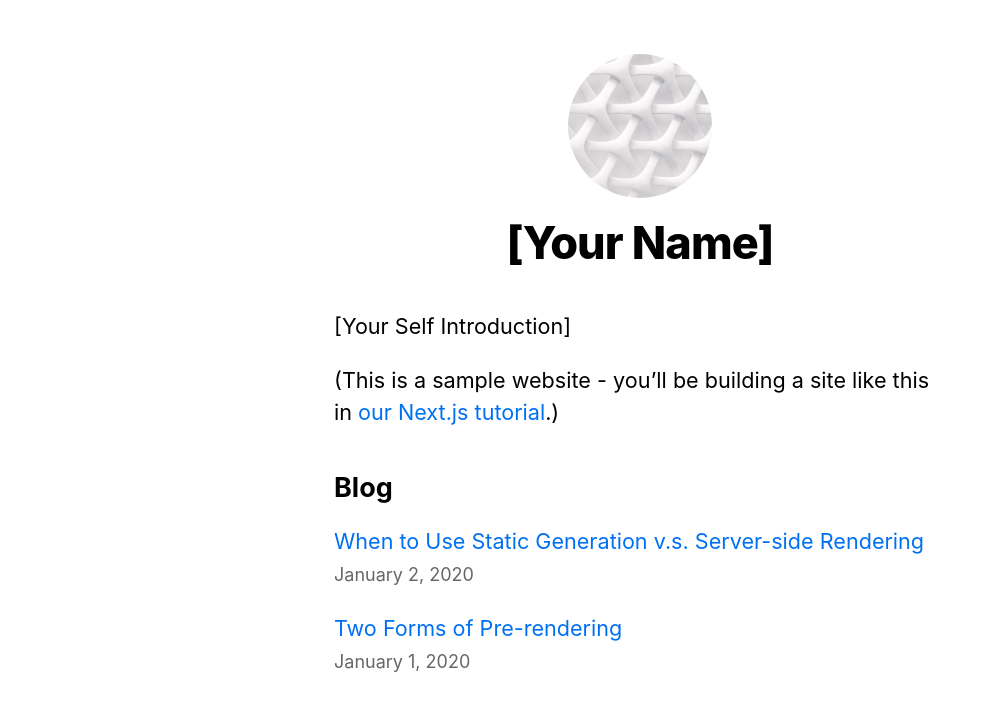
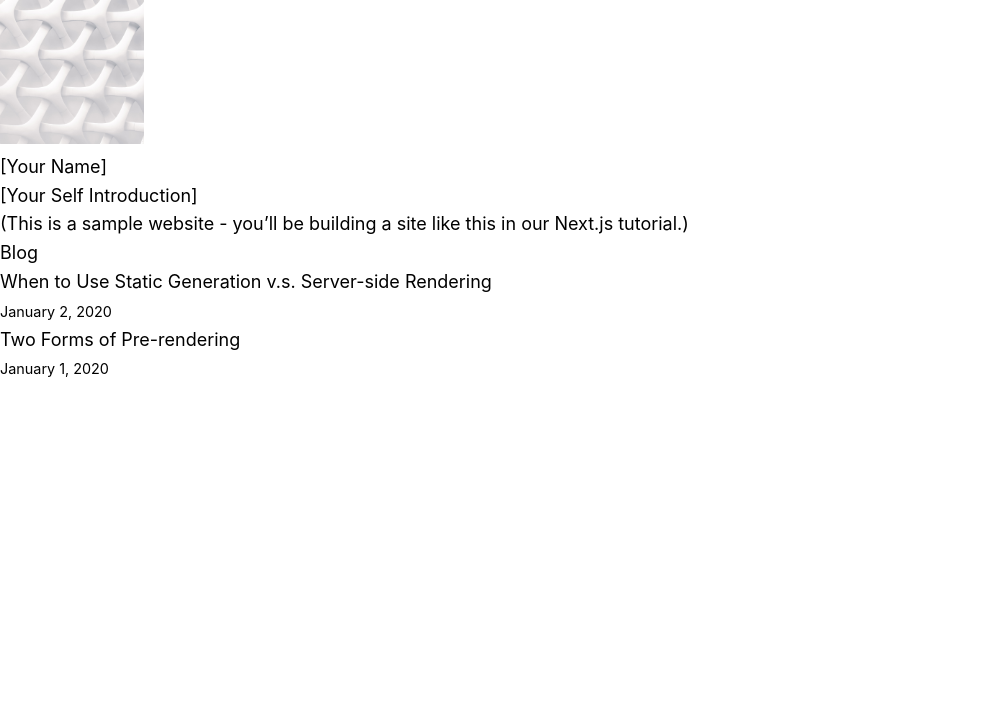
Before and after one commit to matt-davison/blockin-demo, a Next.js app: page / in a window 1280 px wide. Shown: the top 710 px of the page, without its empty margins (0-991 px from the left). Built offline with nearby package versions, Linux system fonts and the light colour scheme.

Commit message:
Added Tailwind CSS
Removed old CSS files and references and added Tailwind CSS

```diff
--- a/components/layout.module.css
+++ /dev/null
@@ -1,15 +0,0 @@
-.container {
-  max-width: 36rem;
-  padding: 0 1rem;
-  margin: 3rem auto 6rem;
-}
-
-.header {
-  display: flex;
-  flex-direction: column;
-  align-items: center;
-}
-
-.backToHome {
-  margin: 3rem 0 0;
-}
--- a/components/layout.tsx
+++ b/components/layout.tsx
@@ -1,7 +1,5 @@
 import Head from 'next/head'
 import Image from 'next/image'
-import styles from './layout.module.css'
-import utilStyles from '../styles/utils.module.css'
 import Link from 'next/link'
 
 const name = '[Your Name]'
@@ -15,7 +13,7 @@ export default function Layout({
   home?: boolean
 }) {
   return (
-    <div className={styles.container}>
+    <div>
       <Head>
         <link rel="icon" href="/favicon.ico" />
         <meta
@@ -31,18 +29,17 @@ export default function Layout({
         <meta name="og:title" content={siteTitle} />
         <meta name="twitter:card" content="summary_large_image" />
       </Head>
-      <header className={styles.header}>
+      <header>
         {home ? (
           <>
             <Image
               priority
               src="/images/profile.jpg"
-              className={utilStyles.borderCircle}
               height={144}
               width={144}
               alt={name}
             />
-            <h1 className={utilStyles.heading2Xl}>{name}</h1>
+            <h1>{name}</h1>
           </>
         ) : (
           <>
@@ -51,16 +48,15 @@ export default function Layout({
                 <Image
                   priority
                   src="/images/profile.jpg"
-                  className={utilStyles.borderCircle}
                   height={108}
                   width={108}
                   alt={name}
                 />
               </a>
             </Link>
-            <h2 className={utilStyles.headingLg}>
+            <h2>
               <Link href="/">
-                <a className={utilStyles.colorInherit}>{name}</a>
+                <a>{name}</a>
               </Link>
             </h2>
           </>
@@ -68,7 +64,7 @@ export default function Layout({
       </header>
       <main>{children}</main>
       {!home && (
-        <div className={styles.backToHome}>
+        <div>
           <Link href="/">
             <a>← Back to home</a>
           </Link>
--- a/package.json
+++ b/package.json
@@ -17,6 +17,9 @@
   "devDependencies": {
     "@types/node": "^17.0.23",
     "@types/react": "^17.0.42",
+    "autoprefixer": "^10.4.4",
+    "postcss": "^8.4.12",
+    "tailwindcss": "^3.0.23",
     "typescript": "^4.6.2"
   }
 }
--- a/pages/index.tsx
+++ b/pages/index.tsx
@@ -1,6 +1,5 @@
 import Head from 'next/head'
 import Layout, { siteTitle } from '../components/layout'
-import utilStyles from '../styles/utils.module.css'
 import { getSortedPostsData } from '../lib/posts'
 import Link from 'next/link'
 import Date from '../components/date'
@@ -20,23 +19,23 @@ export default function Home({
       <Head>
         <title>{siteTitle}</title>
       </Head>
-      <section className={utilStyles.headingMd}>
+      <section>
         <p>[Your Self Introduction]</p>
         <p>
           (This is a sample website - you’ll be building a site like this in{' '}
           <a href="https://nextjs.org/learn">our Next.js tutorial</a>.)
         </p>
       </section>
-      <section className={`${utilStyles.headingMd} ${utilStyles.padding1px}`}>
-        <h2 className={utilStyles.headingLg}>Blog</h2>
-        <ul className={utilStyles.list}>
+      <section>
+        <h2>Blog</h2>
+        <ul>
           {allPostsData.map(({ id, date, title }) => (
-            <li className={utilStyles.listItem} key={id}>
+            <li key={id}>
               <Link href={`/posts/${id}`}>
                 <a>{title}</a>
               </Link>
               <br />
-              <small className={utilStyles.lightText}>
+              <small>
                 <Date dateString={date} />
               </small>
             </li>
--- a/pages/posts/[id].tsx
+++ b/pages/posts/[id].tsx
@@ -2,7 +2,6 @@ import Layout from '../../components/layout'
 import { getAllPostIds, getPostData } from '../../lib/posts'
 import Head from 'next/head'
 import Date from '../../components/date'
-import utilStyles from '../../styles/utils.module.css'
 import { GetStaticProps, GetStaticPaths } from 'next'
 
 export default function Post({
@@ -20,8 +19,8 @@ export default function Post({
         <title>{postData.title}</title>
       </Head>
       <article>
-        <h1 className={utilStyles.headingXl}>{postData.title}</h1>
-        <div className={utilStyles.lightText}>
+        <h1>{postData.title}</h1>
+        <div>
           <Date dateString={postData.date} />
         </div>
         <div dangerouslySetInnerHTML={{ __html: postData.contentHtml }} />
--- /dev/null
+++ b/postcss.config.js
@@ -0,0 +1,6 @@
+module.exports = {
+  plugins: {
+    tailwindcss: {},
+    autoprefixer: {},
+  },
+}
--- a/styles/global.css
+++ b/styles/global.css
@@ -1,3 +1,7 @@
+@tailwind base;
+@tailwind components;
+@tailwind utilities;
+
 html,
 body {
   padding: 0;
@@ -11,17 +15,3 @@ body {
 * {
   box-sizing: border-box;
 }
-
-a {
-  color: #0070f3;
-  text-decoration: none;
-}
-
-a:hover {
-  text-decoration: underline;
-}
-
-img {
-  max-width: 100%;
-  display: block;
-}
--- a/styles/utils.module.css
+++ /dev/null
@@ -1,52 +0,0 @@
-.heading2Xl {
-  font-size: 2.5rem;
-  line-height: 1.2;
-  font-weight: 800;
-  letter-spacing: -0.05rem;
-  margin: 1rem 0;
-}
-
-.headingXl {
-  font-size: 2rem;
-  line-height: 1.3;
-  font-weight: 800;
-  letter-spacing: -0.05rem;
-  margin: 1rem 0;
-}
-
-.headingLg {
-  font-size: 1.5rem;
-  line-height: 1.4;
-  margin: 1rem 0;
-}
-
-.headingMd {
-  font-size: 1.2rem;
-  line-height: 1.5;
-}
-
-.borderCircle {
-  border-radius: 9999px;
-}
-
-.colorInherit {
-  color: inherit;
-}
-
-.padding1px {
-  padding-top: 1px;
-}
-
-.list {
-  list-style: none;
-  padding: 0;
-  margin: 0;
-}
-
-.listItem {
-  margin: 0 0 1.25rem;
-}
-
-.lightText {
-  color: #666;
-}
--- /dev/null
+++ b/tailwind.config.js
@@ -0,0 +1,10 @@
+module.exports = {
+  content: [
+    "./pages/**/*.{js,ts,jsx,tsx}",
+    "./components/**/*.{js,ts,jsx,tsx}",
+  ],
+  theme: {
+    extend: {},
+  },
+  plugins: [],
+}
```
Also changed, not shown: 1 other file (tests, documents, lock files or other folders).
